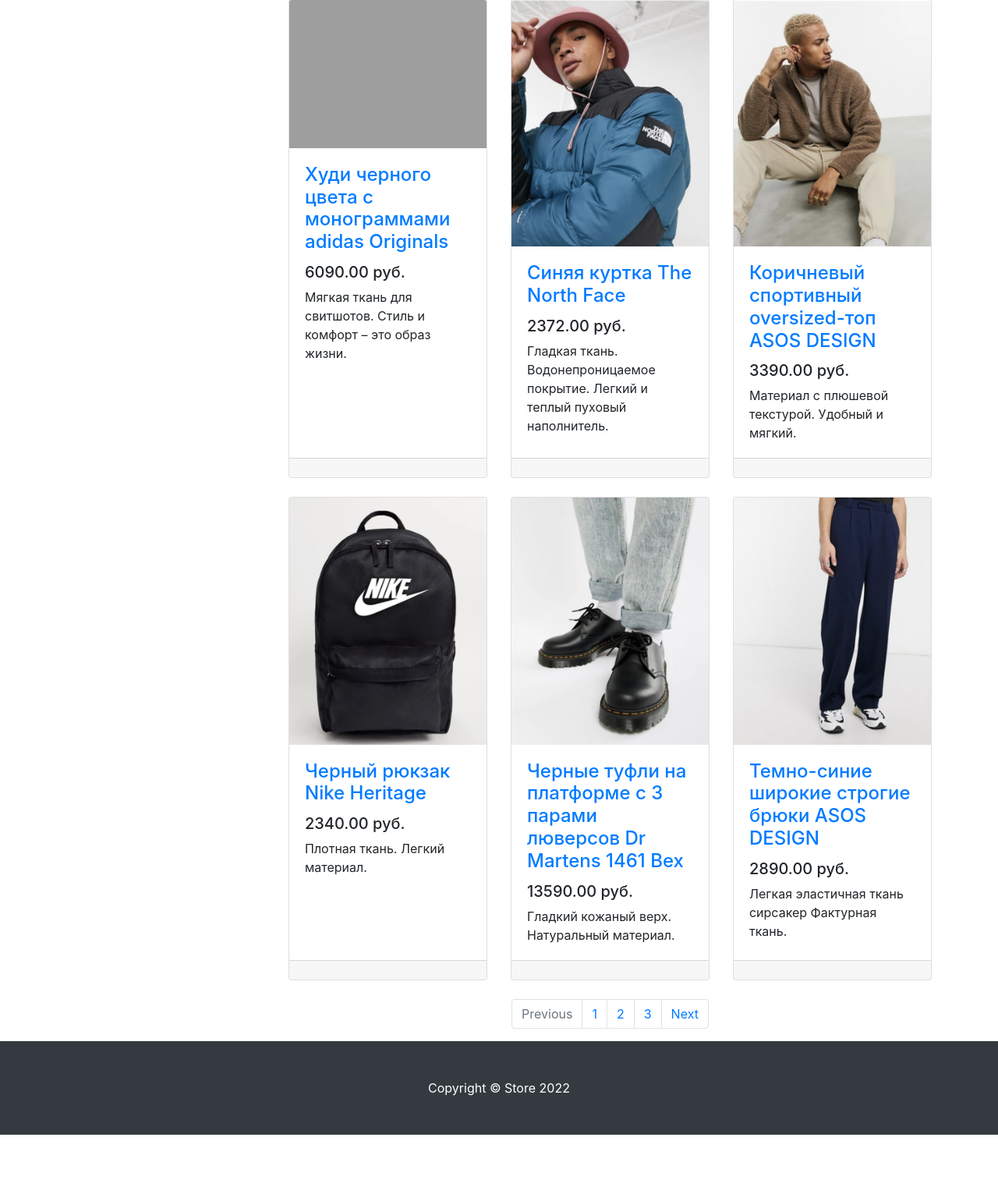
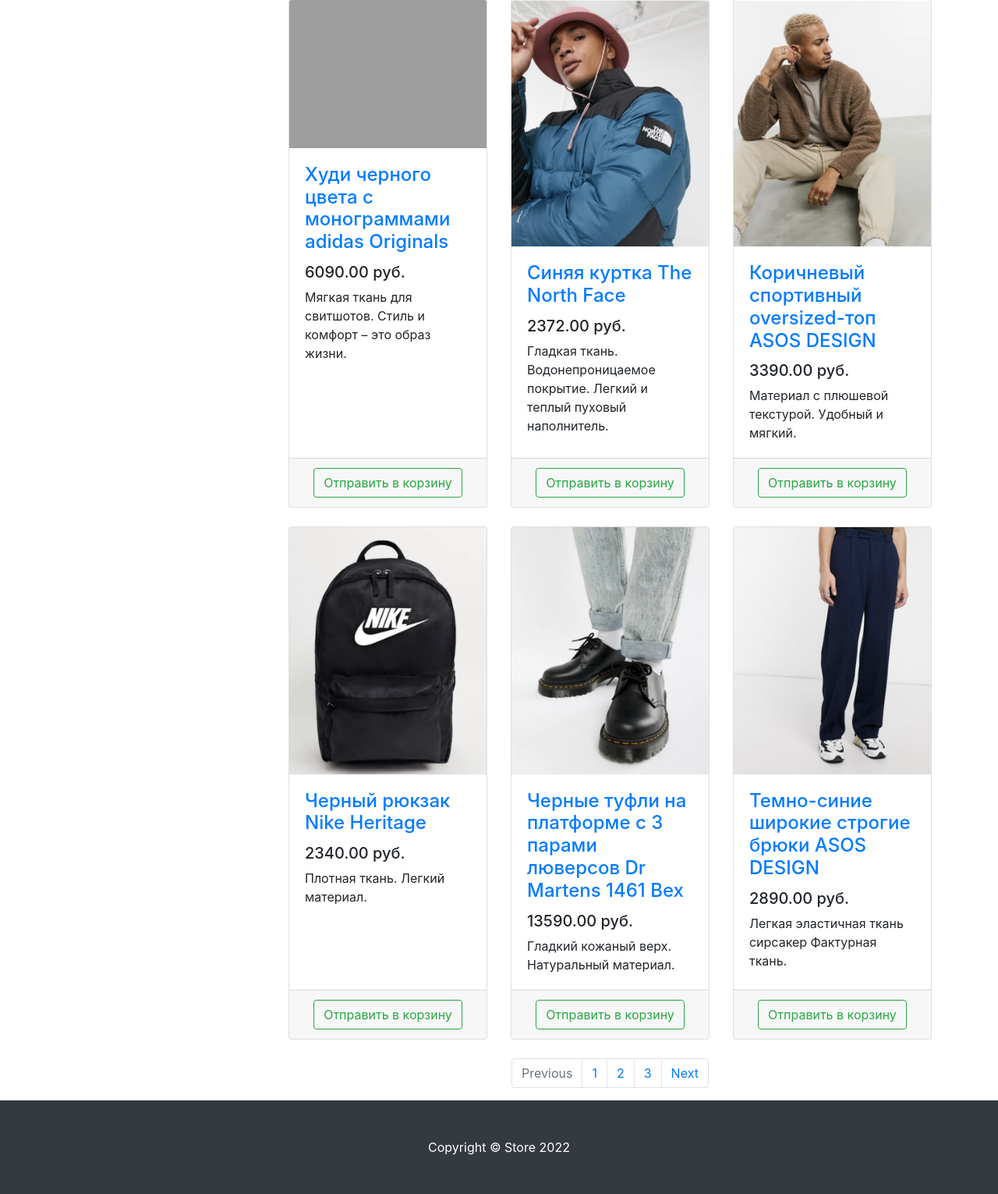
Before and after one commit to el-akavov/store-server, a Django app: page /products/ in a window 1280 px wide. Shown: the part 600-2131 px from the top of the page at 78% size. Before the commit the page ends 2055 px from the top, so only its background shows below. Run offline with Django 3.2, Linux system fonts and the light colour scheme; data comes from the database, SQL or seed files in the repository; some libraries are stand-ins or nearby versions; grey boxes are pictures that could not be loaded.

Commit message:
fix html

```diff
--- a/products/templates/products/products.html
+++ b/products/templates/products/products.html
@@ -69,10 +69,10 @@
                             <p class="card-text">{{ product.description }}</p>
                         </div>
                         <div class="card-footer text-center">
-{#                            <a class="btn btn-outline-success"#}
-{#                               href="{% url 'products:basket_add' product.id%}">#}
-{#                                Отправить в корзину#}
-{#                            </a>#}
+                            <a class="btn btn-outline-success"
+                               href="{% url 'products:basket_add' product.id %}">
+                                Отправить в корзину
+                            </a>
                         </div>
                     </div>
                 </div>
```
